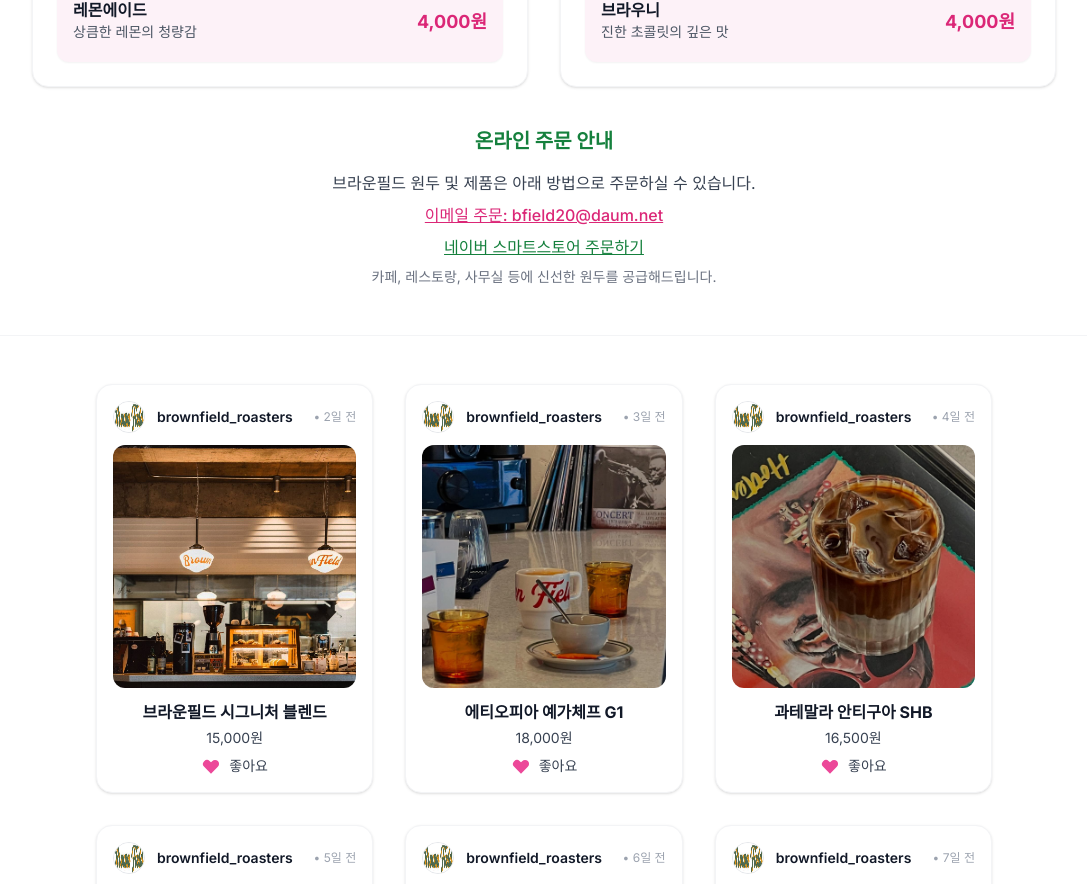
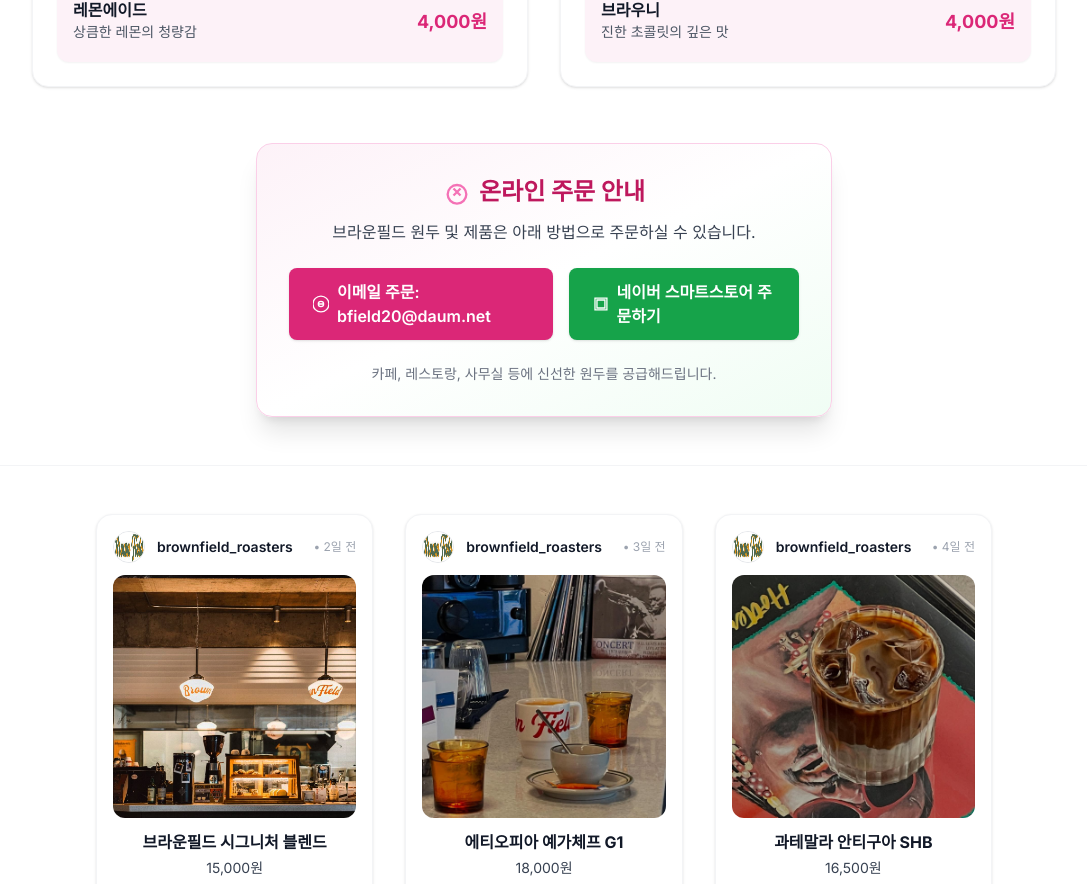
Before and after one commit to jinwooleegit/brownfield, a React (Create React App) app: page /square in a window 1280 px wide. Shown: the part 4654-5538 px from the top of the page, without its empty margins (96-1183 px from the left). Built offline with nearby package versions, Linux system fonts and the light colour scheme.

Commit message:
B안 온라인 주문 안내 카드 디자인 개선 (버튼, 아이콘, 배경 강조)

```diff
--- a/src/AppSquare.js
+++ b/src/AppSquare.js
@@ -118,14 +118,25 @@
         </div>
       ))}
     </div>
-    <div className="mt-10 flex flex-col items-center">
-      <h3 className="text-xl font-bold text-green-700 mb-4">온라인 주문 안내</h3>
-      <p className="text-gray-700 mb-2">브라운필드 원두 및 제품은 아래 방법으로 주문하실 수 있습니다.</p>
-      <div className="flex flex-col gap-2 items-center mb-2">
-        <a href="mailto:bfield20@daum.net" className="text-pink-600 hover:text-pink-800 underline text-base font-medium">이메일 주문: bfield20@daum.net</a>
-        <a href="https://smartstore.naver.com/brownfield" target="_blank" rel="noopener noreferrer" className="text-green-700 hover:text-green-900 underline text-base font-medium">네이버 스마트스토어 주문하기</a>
+    <div className="mt-14 flex justify-center w-full">
+      <div className="w-full max-w-xl bg-gradient-to-br from-pink-50 via-white to-green-50 border border-pink-200 rounded-2xl shadow-xl p-8 flex flex-col items-center">
+        <h3 className="text-2xl font-bold text-pink-700 mb-3 flex items-center gap-2">
+          <svg className="w-7 h-7 text-pink-400" fill="none" stroke="currentColor" strokeWidth="2" viewBox="0 0 24 24"><path d="M12 22c4.418 0 8-3.582 8-8s-3.582-8-8-8-8 3.582-8 8 3.582 8 8 8z"/><path d="M15 9l-6 6M9 9l6 6"/></svg>
+          온라인 주문 안내
+        </h3>
+        <p className="text-gray-700 mb-6 text-center">브라운필드 원두 및 제품은 아래 방법으로 주문하실 수 있습니다.</p>
+        <div className="flex flex-col sm:flex-row gap-4 w-full justify-center mb-4">
+          <a href="mailto:bfield20@daum.net" className="flex items-center justify-center gap-2 px-6 py-3 rounded-lg bg-pink-600 hover:bg-pink-700 text-white font-semibold text-base shadow transition">
+            <svg className="w-5 h-5" fill="none" stroke="currentColor" strokeWidth="2" viewBox="0 0 24 24"><path d="M16 12H8m8 0a4 4 0 11-8 0 4 4 0 018 0zm8 0a12 12 0 11-24 0 12 12 0 0124 0z"/></svg>
+            이메일 주문: bfield20@daum.net
+          </a>
+          <a href="https://smartstore.naver.com/brownfield" target="_blank" rel="noopener noreferrer" className="flex items-center justify-center gap-2 px-6 py-3 rounded-lg bg-green-600 hover:bg-green-700 text-white font-semibold text-base shadow transition">
+            <svg className="w-5 h-5" fill="none" stroke="currentColor" strokeWidth="2" viewBox="0 0 24 24"><path d="M3 3h18v18H3V3zm3 3h12v12H6V6z"/></svg>
+            네이버 스마트스토어 주문하기
+          </a>
+        </div>
+        <div className="text-sm text-gray-500 text-center mt-2">카페, 레스토랑, 사무실 등에 신선한 원두를 공급해드립니다.</div>
       </div>
-      <div className="text-sm text-gray-500">카페, 레스토랑, 사무실 등에 신선한 원두를 공급해드립니다.</div>
     </div>
   </section>
 );
```
